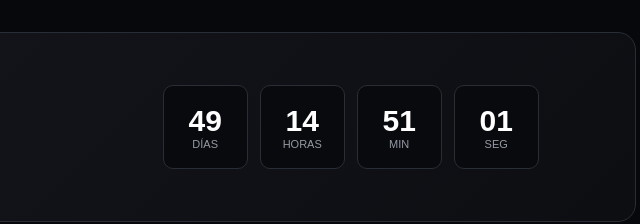
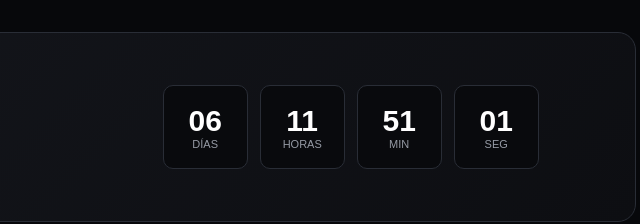
Before and after one commit to gonzaaa2/f1hub, a plain HTML site: page index.html in a window 1280 px wide. Shown: the part 861-1085 px from the top of the page, 554-1194 px from the left. Drawn offline with Linux system fonts and the light colour scheme.

Commit message:
Update index.html

```diff
--- a/index.html
+++ b/index.html
@@ -1142,7 +1142,7 @@ footer strong {
     YYYY-MM-DDTHH:MM:SS
 */
 
-const raceDate = new Date("2026-11-08T14:00:00").getTime();
+const raceDate = new Date("2026-09-26T15:00:00+04:00").getTime();
 
 function updateCountdown() {
 
```
